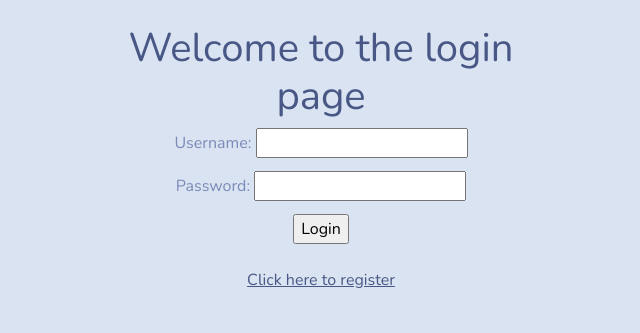
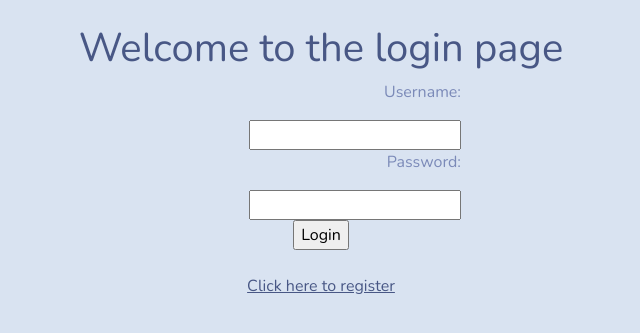
Before and after one commit to NicoGiuliani/caesar-cipher, a Django app: page /login in a window 1280 px wide. Shown: the top 333 px of the page, without its empty margins (319-959 px from the left). Run offline with Django 4.2, Linux system fonts and the light colour scheme; some libraries are stand-ins or nearby versions.

Commit message:
Aligned login inputs

```diff
--- a/templates/login.html
+++ b/templates/login.html
@@ -15,7 +15,7 @@
 </style>
 <div class='container'>
     <div class='row justify-content-center'>
-        <div class='col-5 text-center'>
+        <div class='col text-center'>
             <h1>Welcome to the login page</h1>
             {% for message in messages %}
             {% if message.tags == 'success' %}
@@ -26,10 +26,14 @@
             {% endfor %}
             <form method='POST' action='login'>
                 {% csrf_token %}
-                <p>Username: </p>
-                <input type='text' name='username'></input><br>
-                <p>Password: </p>
-                <input type='password' name='password'></input><br>
+                <div class='col-12' style='margin:0 auto;width:280px'>
+                    <div style='text-align:right'>
+                        <p>Username: </p>
+                        <input type='text' name='username'></input><br>
+                        <p>Password: </p>
+                        <input type='password' name='password'></input><br>
+                    </div>
+                </div>
                 <input type='submit' value='Login' class="mb-4"></input><br>
                 <a href='register'>Click here to register</a>
             </form>
--- a/templates/view.html
+++ b/templates/view.html
@@ -21,10 +21,12 @@
                         <td>{{encoded_message.owner}}</td>
                         <td>{{encoded_message.creation_date}}</td>
                     </tr>
-                    <p>{{encoded_message.text}}</p>
                     {% endfor %}
                 </tbody>
             </table>
+            <form action='/'>
+                <input type='submit' value='Return'></input>
+            </form>
         </div>
     </div>
 </div>
```
